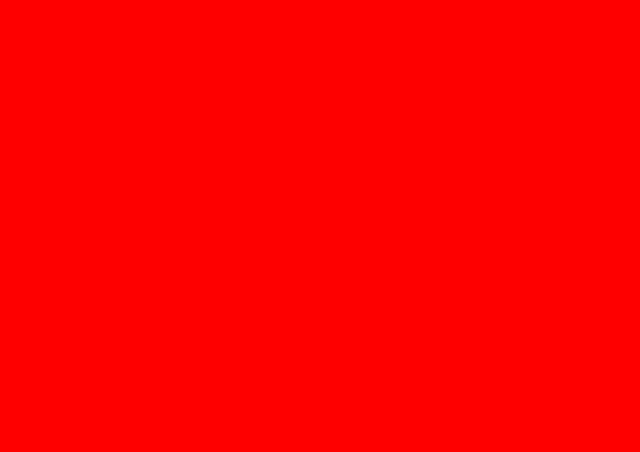
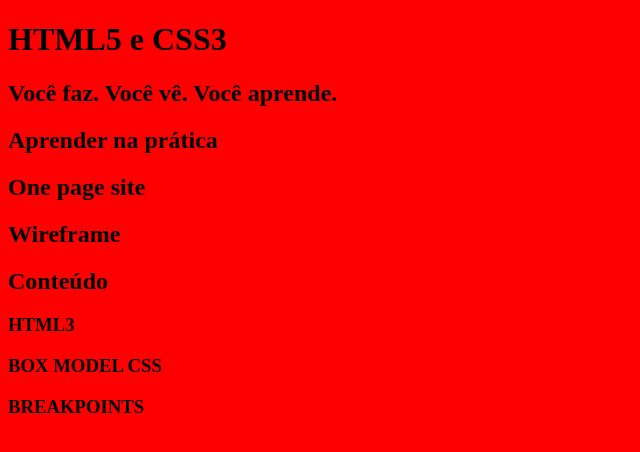
Before and after one commit to sujeitopro/html5css3, a plain HTML site: page index.html in a window 1280 px wide. Shown: the whole page, without its empty margins (0-640 px from the left). Drawn offline with Linux system fonts and the light colour scheme.

Commit message:
semâtica e heading tags

```diff
--- a/index.html
+++ b/index.html
@@ -11,6 +11,37 @@
 
 </head>
 <body>
+	<!-- Cabeçalho -->
+	<header>
 
+	</header>
+	<!-- Destaque -->
+	<main>
+		<h1>HTML5 e CSS3</h1>
+		<h2>Você faz. Você vê. Você aprende.</h2>
+	</main>
+	<!-- Sobre -->
+	<section>
+		<h2>Aprender na prática</h2>
+	</section>
+	<!-- One page -->
+	<section>
+		<h2>One page site</h2>
+	</section>
+	<!-- Wireframe -->
+	<section>
+		<h2>Wireframe</h2>
+	</section>
+	<!-- Conteúdo -->
+	<section>
+		<h2>Conteúdo</h2>
+		<h3>HTML3</h3>
+		<h3>BOX MODEL CSS</h3>
+		<h3>BREAKPOINTS</h3>
+	</section>
+	<!-- Rodapé -->
+	<footer>
+
+	</footer>
 </body>
 </html>
```
